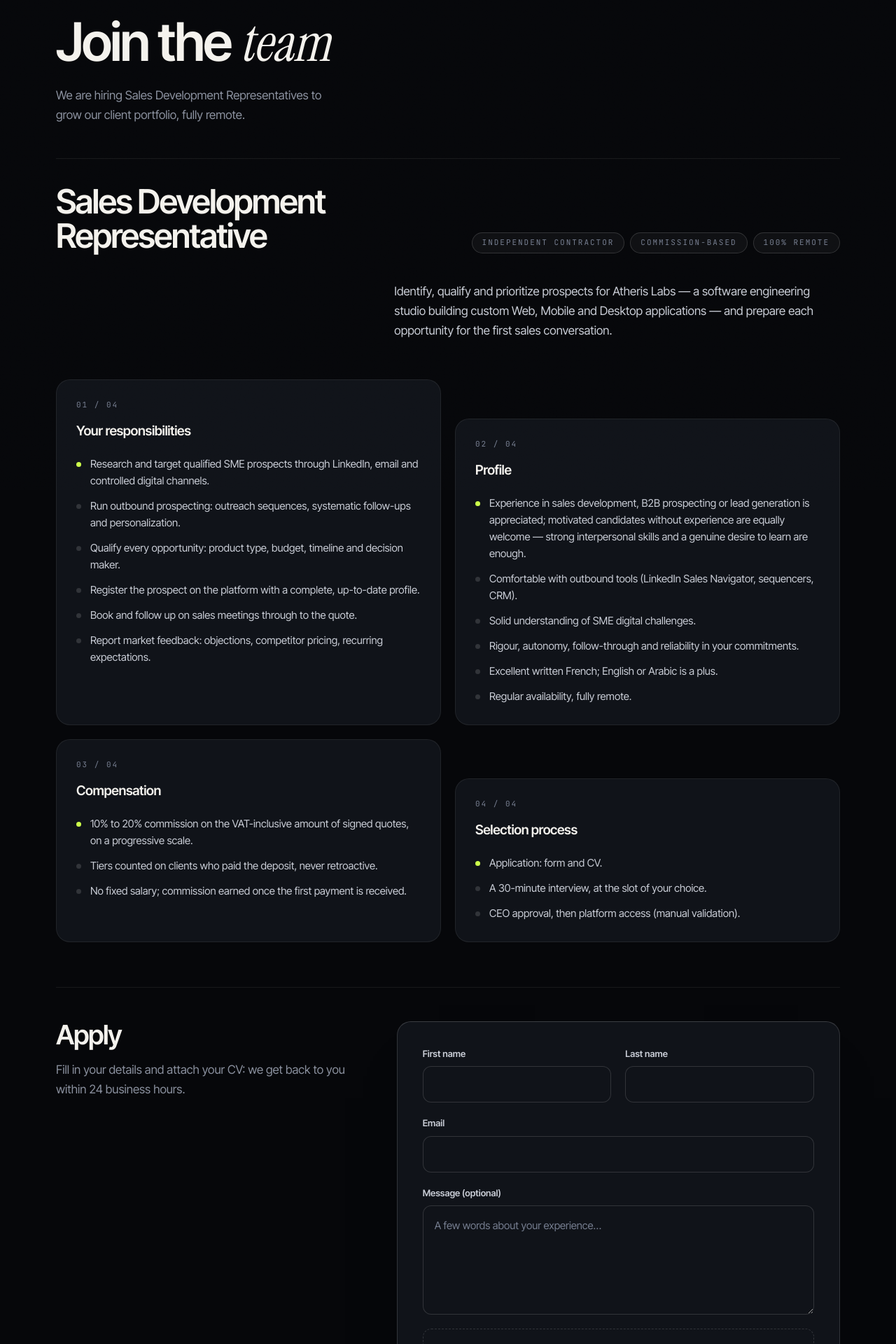
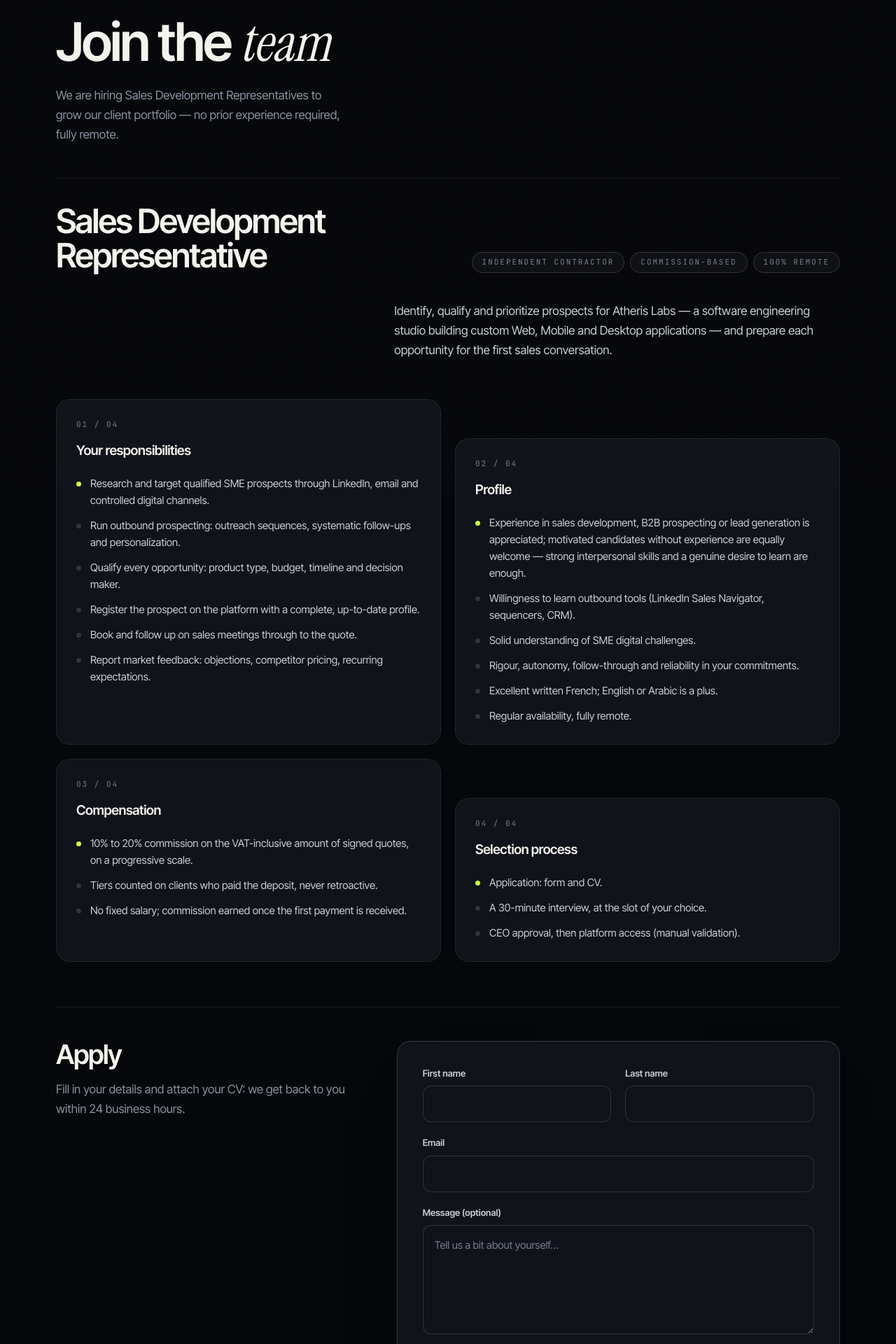
Before and after one commit to SOf1AN3/Atheris, a Next.js app: page /en/recrutement in a window 1280 px wide. Shown: the part 100-2020 px from the top of the page at 70% size. Built offline with nearby package versions, Linux system fonts and the light colour scheme.

Commit message:
feat(careers): annonce SDR sans expérience préalable exigée (FR/EN)

```diff
--- a/src/content/en.ts
+++ b/src/content/en.ts
@@ -425,7 +425,7 @@
     eyebrow: "Careers",
     title: "Join the *team*",
     description:
-      "We are hiring Sales Development Representatives to grow our client portfolio, fully remote.",
+      "We are hiring Sales Development Representatives to grow our client portfolio — no prior experience required, fully remote.",
     role: "Sales Development Representative",
     meta: ["Independent contractor", "Commission-based", "100% remote"],
     intro:
@@ -448,7 +448,7 @@
         heading: "Profile",
         bullets: [
           "Experience in sales development, B2B prospecting or lead generation is appreciated; motivated candidates without experience are equally welcome — strong interpersonal skills and a genuine desire to learn are enough.",
-          "Comfortable with outbound tools (LinkedIn Sales Navigator, sequencers, CRM).",
+          "Willingness to learn outbound tools (LinkedIn Sales Navigator, sequencers, CRM).",
           "Solid understanding of SME digital challenges.",
           "Rigour, autonomy, follow-through and reliability in your commitments.",
           "Excellent written French; English or Arabic is a plus.",
@@ -482,7 +482,7 @@
       lastNameLabel: "Last name",
       emailLabel: "Email",
       messageLabel: "Message (optional)",
-      messagePlaceholder: "A few words about your experience…",
+      messagePlaceholder: "Tell us a bit about yourself…",
       fileLabel: "CV (PDF, DOC or DOCX)",
       fileHint: "5 MB max.",
       submitLabel: "Send my application",
--- a/src/content/fr.ts
+++ b/src/content/fr.ts
@@ -426,7 +426,7 @@
     eyebrow: "Recrutement",
     title: "Rejoignez *l'équipe*",
     description:
-      "Nous recrutons des Sales Development Representatives pour développer notre portefeuille clients, à distance.",
+      "Nous recrutons des Sales Development Representatives pour développer notre portefeuille clients — aucune expérience préalable exigée, à distance.",
     role: "Sales Development Representative",
     meta: ["Collaborateur indépendant", "Rémunération à la commission", "100 % remote"],
     intro:
@@ -449,7 +449,7 @@
         heading: "Profil recherché",
         bullets: [
           "Expérience en Sales Development, en prospection B2B ou en génération de leads appréciée\u00A0; les candidats motivés sans expérience sont également les bienvenus \u2014 une solide aisance relationnelle et une réelle envie d'apprendre suffisent.",
-          "Aisance avec les outils d'outbound (LinkedIn Sales Navigator, séquenceurs, CRM).",
+          "Volonté d'apprendre les outils d'outbound (LinkedIn Sales Navigator, séquenceurs, CRM).",
           "Bonne compréhension des enjeux digitaux des PME.",
           "Rigueur, autonomie, sens du suivi et fiabilité dans vos engagements.",
           "Français écrit soigné\u00A0; anglais ou arabe appréciés.",
@@ -483,7 +483,7 @@
       lastNameLabel: "Nom",
       emailLabel: "Email",
       messageLabel: "Message (optionnel)",
-      messagePlaceholder: "Quelques mots sur votre expérience…",
+      messagePlaceholder: "Quelques mots sur vous…",
       fileLabel: "CV (PDF, DOC ou DOCX)",
       fileHint: "5 Mo maximum.",
       submitLabel: "Envoyer ma candidature",
```
